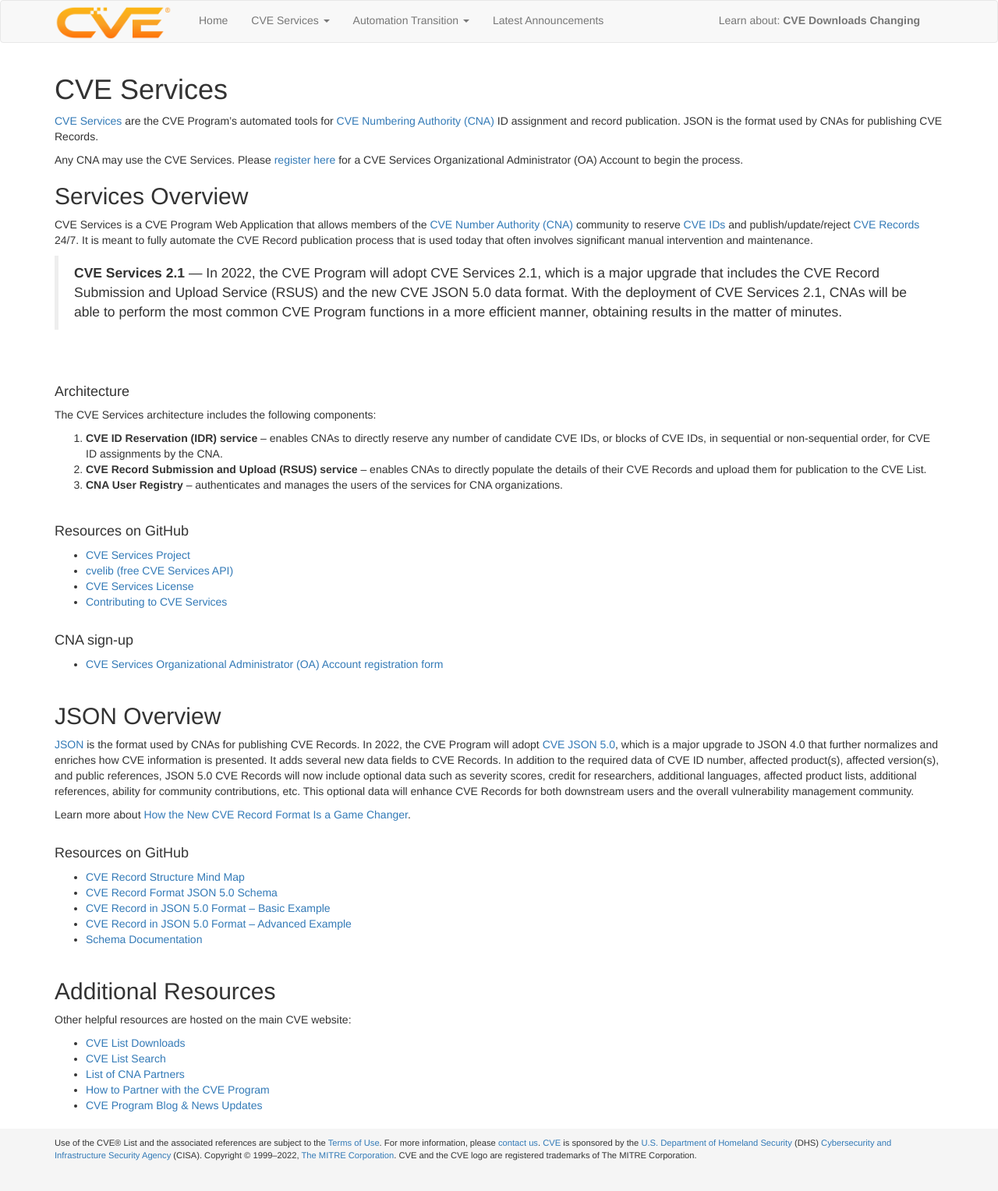
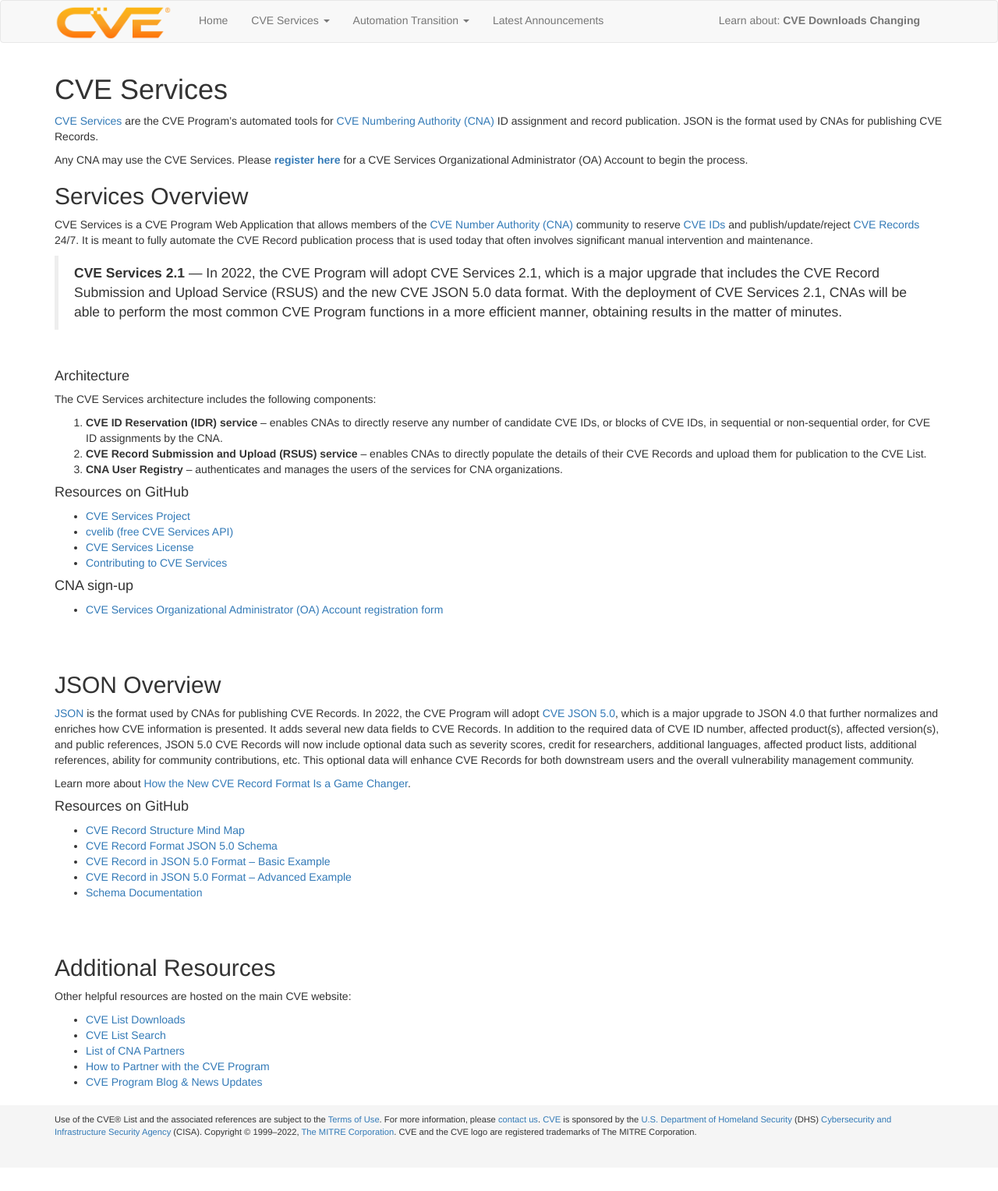
Before and after one commit to CVEProject/cveproject.github.io, a Jekyll site: the page built from automation-cve-services.md, in a window 1280 px wide. Shown: the whole page at 78% size. Built offline with Jekyll 4.4.1, drawn with Linux system fonts in a browser that asks for light colours; nearby versions of some CDN libraries; after the commit the page ends 1498 px from its top, so only the background shows below that.

Commit message:
Update automation-cve-services.md

```diff
--- a/automation-cve-services.md
+++ b/automation-cve-services.md
@@ -5,16 +5,15 @@ layout: page
 
 [CVE Services](https://github.com/CVEProject/cve-services) are the CVE Program’s automated tools for [CVE Numbering Authority (CNA)](https://www.cve.org/ProgramOrganization/CNAs) ID assignment and record publication. JSON is the format used by CNAs for publishing CVE Records.
 
-Any CNA may use the CVE Services. Please [register here](https://forms.monday.com/forms/03132d0646401f5d10d06c60e25444a1?r=use1) for a CVE Services Organizational Administrator (OA) Account to begin the process.
+Any CNA may use the CVE Services. Please <strong>[register here](https://forms.monday.com/forms/03132d0646401f5d10d06c60e25444a1?r=use1)</strong> for a CVE Services Organizational Administrator (OA) Account to begin the process.
 
 ## Services Overview
 
 CVE Services is a CVE Program Web Application that allows members of the [CVE Number Authority (CNA)](https://www.cve.org/PartnerInformation/Partner#CNA) community to reserve [CVE IDs](https://www.cve.org/ResourcesSupport/Glossary?activeTerm=glossaryCVEID) and publish/update/reject [CVE Records](https://www.cve.org/ResourcesSupport/Glossary?activeTerm=glossaryRecord) 24/7. It is meant to fully automate the CVE Record publication process that is used today that often involves significant manual intervention and maintenance.
-<br>
 
 ><strong>CVE Services 2.1</strong> &mdash; In 2022, the CVE Program will adopt CVE Services 2.1, which is a major upgrade that includes the CVE Record Submission and Upload Service (RSUS) and the new CVE JSON 5.0 data format. With the deployment of CVE Services 2.1, CNAs will be able to perform the most common CVE Program functions in a more efficient manner, obtaining results in the matter of minutes.
 
-<br><br>
+<br>
 #### Architecture
 
 The CVE Services architecture includes the following components:
@@ -24,7 +23,6 @@ The CVE Services architecture includes the following components:
   <li><strong>CVE Record Submission and Upload (RSUS) service</strong> – enables CNAs to directly populate the details of their CVE Records and upload them for publication to the CVE List.</li>
   <li><strong>CNA User Registry</strong> – authenticates and manages the users of the services for CNA organizations.</li>
 </ol>
-<br>
 
 #### Resources on GitHub
 
@@ -32,11 +30,11 @@ The CVE Services architecture includes the following components:
 * [cvelib (free CVE Services API)](https://github.com/RedHatProductSecurity/cvelib)
 * [CVE Services License](https://github.com/CVEProject/cve-services/blob/dev/LICENSE)
 * [Contributing to CVE Services](https://github.com/CVEProject/cve-services/blob/dev/CONTRIBUTING.md)
-<br><br>
 
 #### CNA sign-up
 
 * [CVE Services Organizational Administrator (OA) Account registration form]((https://forms.monday.com/forms/03132d0646401f5d10d06c60e25444a1?r=use1))
+
 <br><br>
 
 ## JSON Overview
@@ -44,7 +42,6 @@ The CVE Services architecture includes the following components:
 [JSON](https://json-schema.org/) is the format used by CNAs for publishing CVE Records. In 2022, the CVE Program will adopt [CVE JSON 5.0](https://github.com/CVEProject/cve-schema/blob/master/schema/v5.0/CVE_JSON_5.0_schema.json), which is a major upgrade to JSON 4.0 that further normalizes and enriches how CVE information is presented. It adds several new data fields to CVE Records. In addition to the required data of CVE ID number, affected product(s), affected version(s), and public references, JSON 5.0 CVE Records will now include optional data such as severity scores, credit for researchers, additional languages, affected product lists, additional references, ability for community contributions, etc. This optional data will enhance CVE Records for both downstream users and the overall vulnerability management community.
 
 Learn more about [How the New CVE Record Format Is a Game Changer](https://www.cve.org/Media/News/item/podcast/2021/07/13/How-the-New-CVE-Record).
-<br><br>
 
 #### Resources on GitHub
 
@@ -53,6 +50,7 @@ Learn more about [How the New CVE Record Format Is a Game Changer](https://www.c
 * [CVE Record in JSON 5.0 Format – Basic Example](https://github.com/cveproject/cve-schema/blob/master/schema/v5.0/docs/basic-example.json)
 * [CVE Record in JSON 5.0 Format – Advanced Example](https://github.com/cveproject/cve-schema/blob/master/schema/v5.0/docs/advanced-example.json)
 * [Schema Documentation](https://cveproject.github.io/cve-schema/schema/v5.0/docs/)
+
 <br><br>
 
 ## Additional Resources
```
